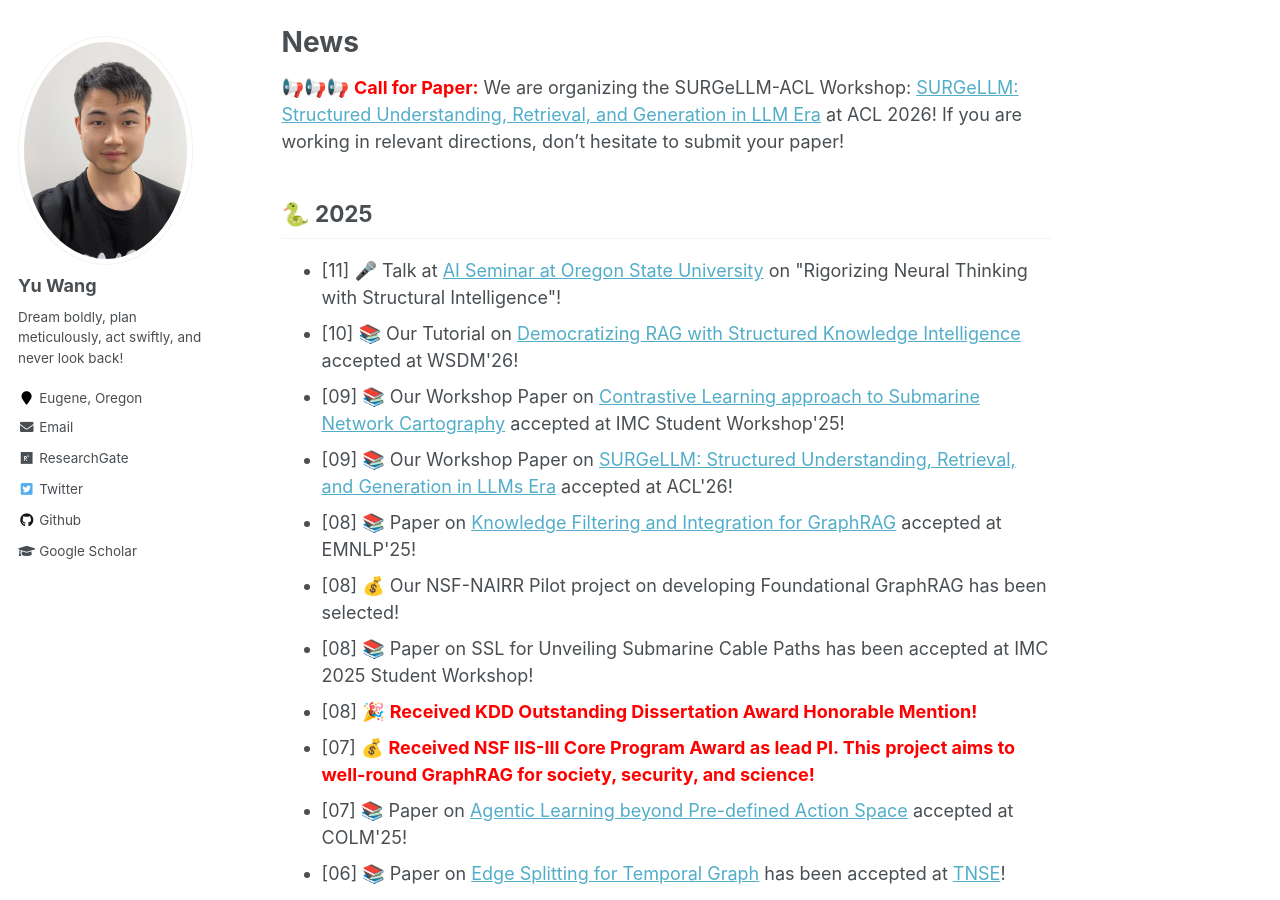
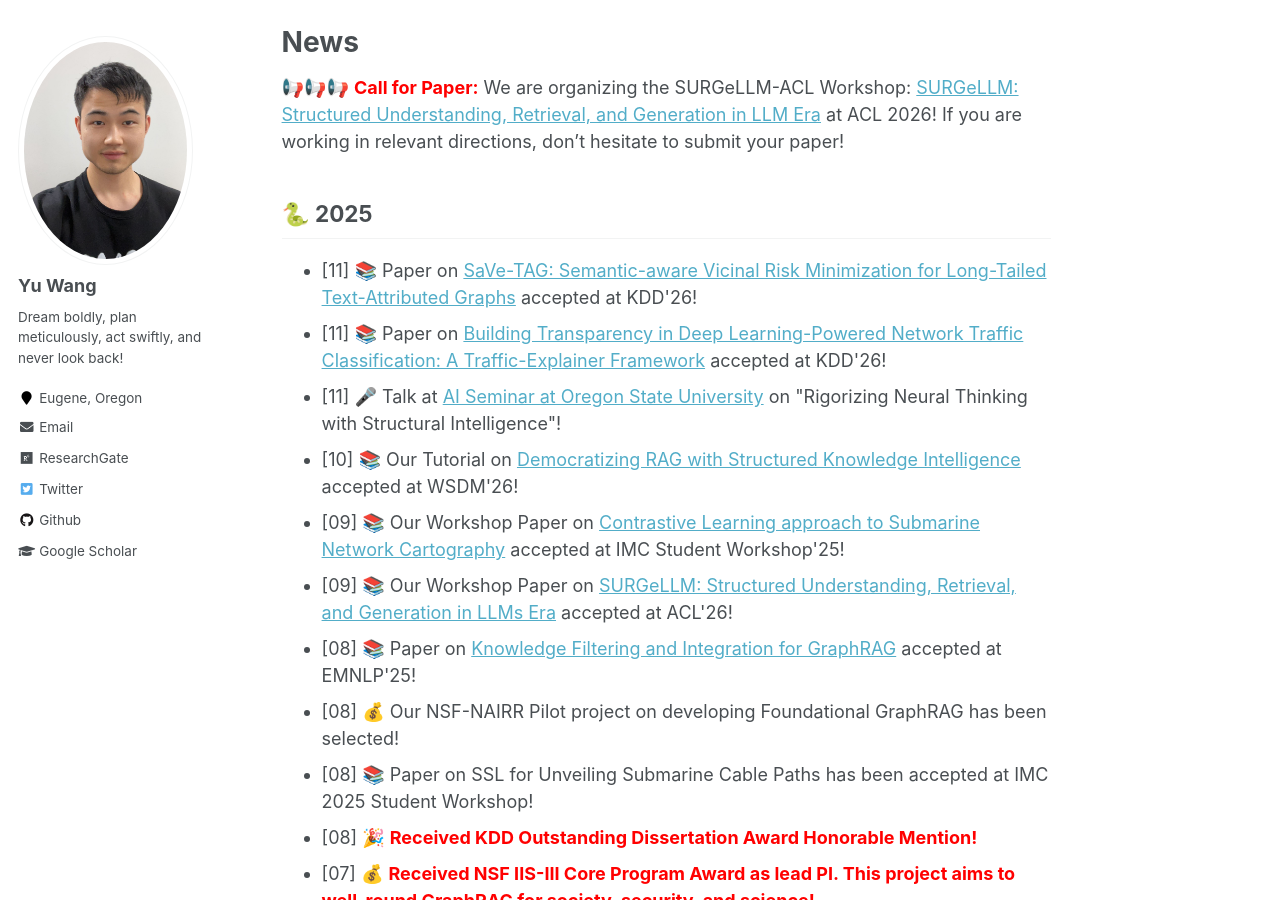
Before and after one commit to yuwang0103/yuwang0103.github.io, a Jekyll site: the page built from _pages/about.md, in a window 1280 px wide and 900 px high, scrolled down 1005 px. Built offline with Jekyll 4.4.1, drawn with Linux system fonts in a browser that asks for light colours.

Commit message:
Update about.md

```diff
--- a/_pages/about.md
+++ b/_pages/about.md
@@ -37,6 +37,8 @@ News
 🐍 2025
 -----
 <ul>
+<li>[11] 📚 Paper on  <a href=''>SaVe-TAG: Semantic-aware Vicinal Risk Minimization for Long-Tailed Text-Attributed Graphs</a> accepted at KDD'26!</li>
+<li>[11] 📚 Paper on  <a href='https://arxiv.org/abs/2509.18007'>Building Transparency in Deep Learning-Powered Network Traffic Classification: A Traffic-Explainer Framework</a> accepted at KDD'26!</li>
 <li>[11] 🎤 Talk at <a href='https://media.oregonstate.edu/media/t/1_qor5vsmj/232665543'>AI Seminar at Oregon State University</a> on "Rigorizing Neural Thinking with Structural Intelligence"!</li>
 <li>[10] 📚 Our Tutorial on  <a href=''>Democratizing RAG with Structured Knowledge Intelligence</a> accepted at WSDM'26!</li>
 <li>[09] 📚 Our Workshop Paper on  <a href=''>Contrastive Learning approach to Submarine Network Cartography</a> accepted at IMC Student Workshop'25!</li>
```
